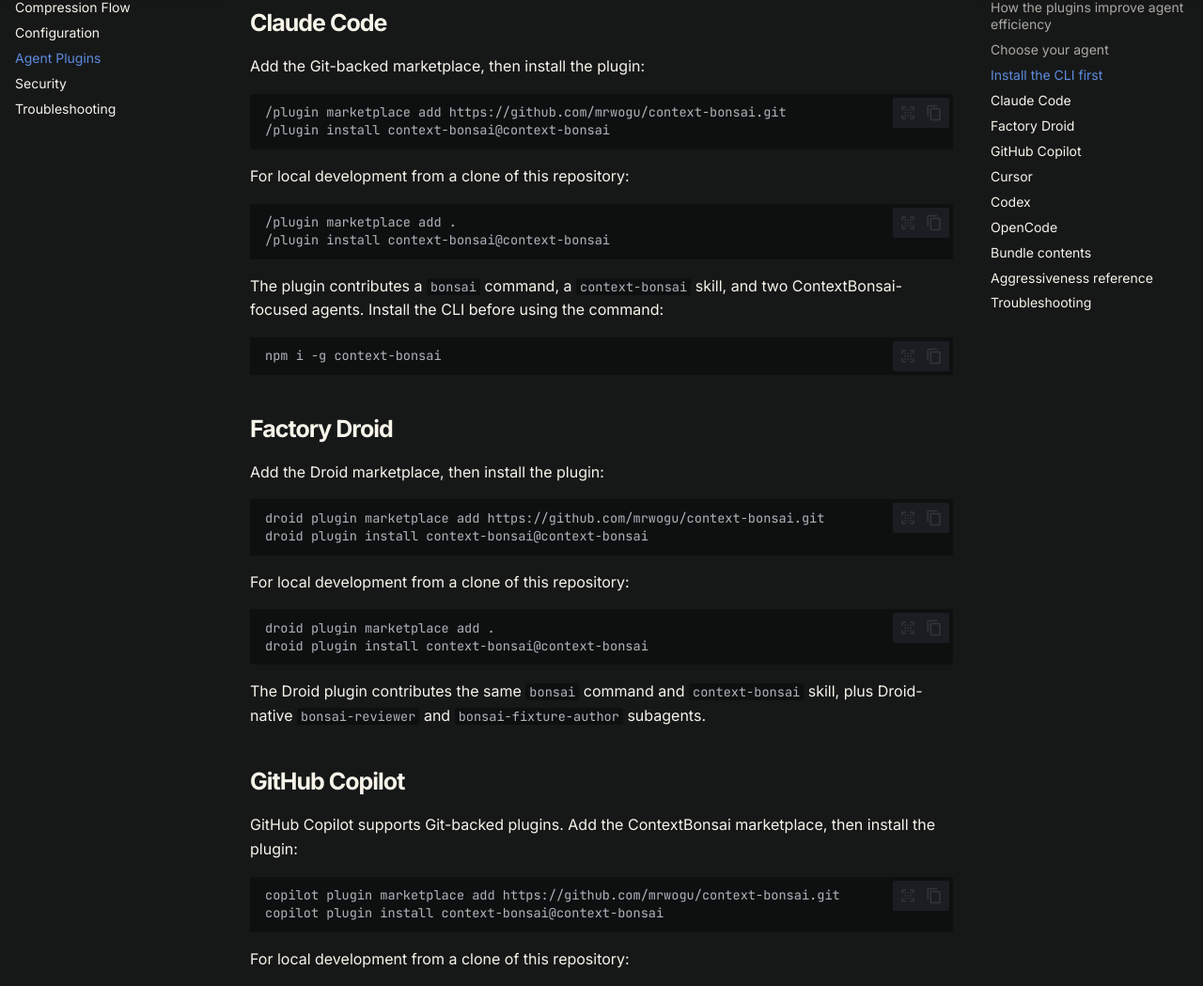
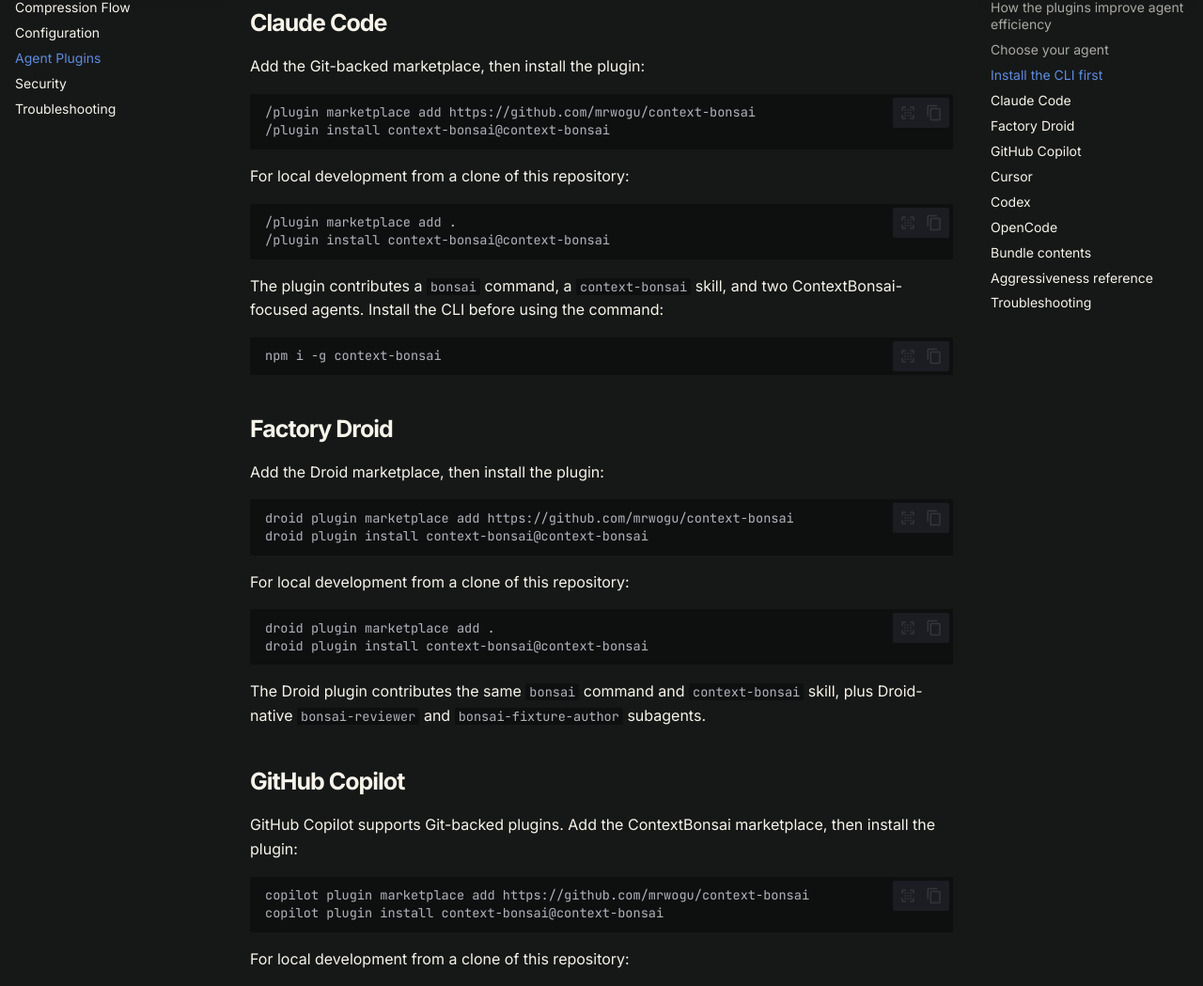
Before and after one commit to mrwogu/logstrip, an MkDocs documentation site: the page built from docs/guides/plugins.md, in a window 1280 px wide and 1400 px high, scrolled down 1727 px. Shown: the part 150-1199 px from the top of the window at 94% size. Built offline with MkDocs 1.6.1 and Material for MkDocs 9.7.7, drawn with Linux system fonts in a browser that asks for light colours; comment, search, counter and statistics services are not loaded; part of the change alters nothing that is shown; some of the changed text lies outside the part shown.

Commit message:
docs: remove .git suffix from marketplace URLs

````diff
--- a/docs/guides/plugins.md
+++ b/docs/guides/plugins.md
@@ -53,7 +53,7 @@ or prompt template for your agent.
 Add the Git-backed marketplace, then install the plugin:
 
 ```text
-/plugin marketplace add https://github.com/mrwogu/context-bonsai.git
+/plugin marketplace add https://github.com/mrwogu/context-bonsai
 /plugin install context-bonsai@context-bonsai
 ```
 
@@ -76,7 +76,7 @@ npm i -g context-bonsai
 Add the Droid marketplace, then install the plugin:
 
 ```bash
-droid plugin marketplace add https://github.com/mrwogu/context-bonsai.git
+droid plugin marketplace add https://github.com/mrwogu/context-bonsai
 droid plugin install context-bonsai@context-bonsai
 ```
 
@@ -97,7 +97,7 @@ GitHub Copilot supports Git-backed plugins. Add the ContextBonsai marketplace,
 then install the plugin:
 
 ```bash
-copilot plugin marketplace add https://github.com/mrwogu/context-bonsai.git
+copilot plugin marketplace add https://github.com/mrwogu/context-bonsai
 copilot plugin install context-bonsai@context-bonsai
 ```
 
@@ -144,7 +144,7 @@ Codex supports repo and personal plugin marketplaces. Add the ContextBonsai
 marketplace, then open the plugin browser and install `context-bonsai`:
 
 ```bash
-codex plugin marketplace add https://github.com/mrwogu/context-bonsai.git
+codex plugin marketplace add https://github.com/mrwogu/context-bonsai
 codex
 /plugins
 ```
````
